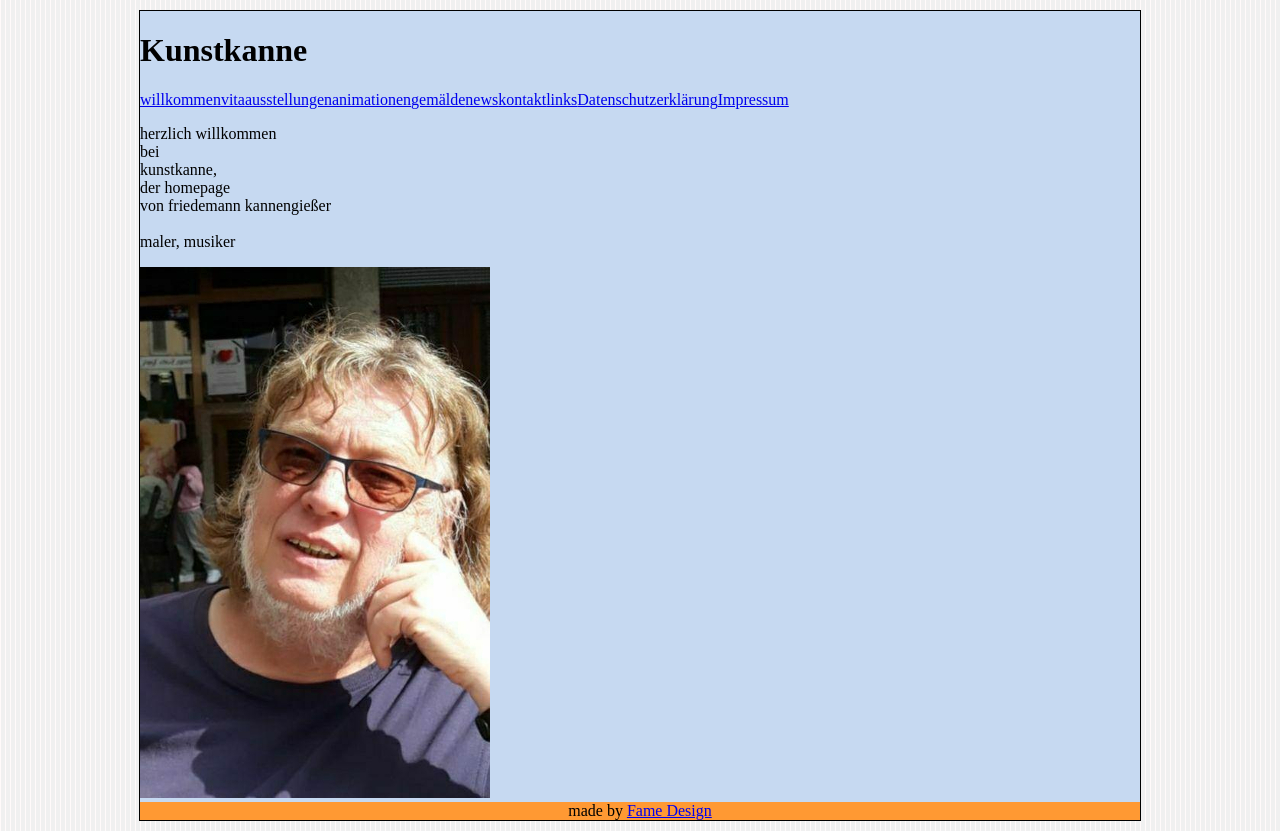
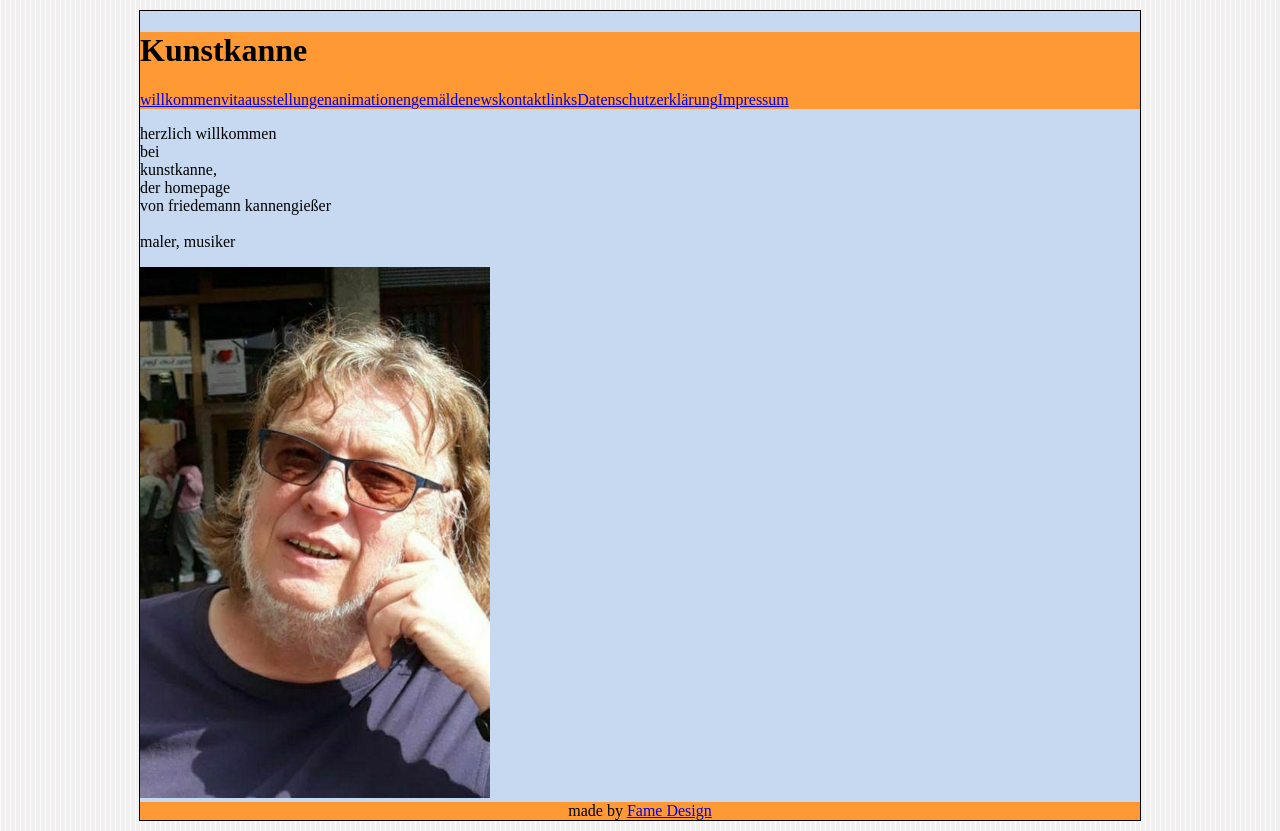
Before and after one commit to fame-design/kunstkanne, a Nuxt app: page / in a window 1280 px wide. Built offline with nearby package versions, Linux system fonts and the light colour scheme.

Commit message:
add background-color to header

```diff
--- a/components/Header.vue
+++ b/components/Header.vue
@@ -15,5 +15,7 @@ export default {
 </script>
 
 <style scoped>
-
+  header{
+    background-color: #FF9933;
+  }
 </style>
```
